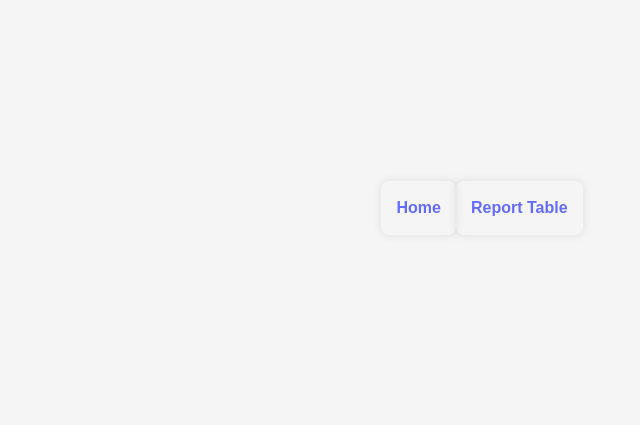
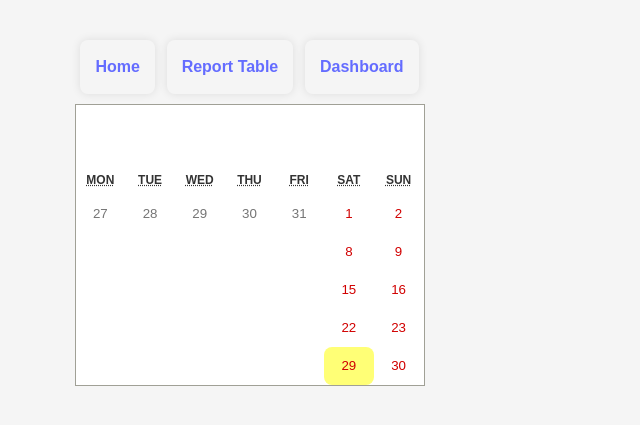
Before and after one commit to Allynesta/myplanner, a React (Vite) app: page /Dashboard in a window 1280 px wide. Before the commit this address had no page. Shown: the part 187-612 px from the top of the page, without its empty margins (158-798 px from the left). Built offline with nearby package versions, Linux system fonts and the light colour scheme.

Commit message:
inserting a dashboard page more interactive

```diff
--- a/package.json
+++ b/package.json
@@ -12,13 +12,16 @@
   "dependencies": {
     "formik": "^2.4.6",
     "react": "^18.3.1",
+    "react-calendar": "^5.0.0",
     "react-datepicker": "^7.1.0",
     "react-dom": "^18.3.1",
+    "react-modal": "^3.16.1",
     "react-router-dom": "^6.24.0"
   },
   "devDependencies": {
     "@types/react": "^18.3.3",
     "@types/react-dom": "^18.3.0",
+    "@types/react-modal": "^3.16.3",
     "@typescript-eslint/eslint-plugin": "^7.13.1",
     "@typescript-eslint/parser": "^7.13.1",
     "@vitejs/plugin-react": "^4.3.1",
--- a/src/App.tsx
+++ b/src/App.tsx
@@ -3,6 +3,7 @@ import { BrowserRouter as Router, Route, Routes, Link } from "react-router-dom";
 import PlannerPage from "./pages/PlannerPage";
 import ReportPage from "./pages/ReportPage";
 import "./styles/nav.css";
+import Dashboard from "./components/Dashboard";
 
 const App: React.FC = () => {
 	// Implement the delete handler function
@@ -21,6 +22,9 @@ const App: React.FC = () => {
 					<li>
 						<Link to="/Report-Table">Report Table</Link>
 					</li>
+					<li>
+						<Link to="/Dashboard">Dashboard</Link>
+					</li>
 				</ul>
 			</nav>
 			<Routes>
@@ -29,6 +33,7 @@ const App: React.FC = () => {
 					path="/Report-Table"
 					element={<ReportPage onDelete={handleDelete} />}
 				/>
+				<Route path="/Dashboard" element={<Dashboard />} />
 			</Routes>
 		</Router>
 	);
--- /dev/null
+++ b/src/components/Dashboard.tsx
@@ -0,0 +1,41 @@
+import { useState } from "react";
+import Calendar from "react-calendar";
+import "react-calendar/dist/Calendar.css";
+import DataForm from "./DataForm";
+import Modal from "react-modal";
+
+type ValuePiece = Date | null;
+
+type Value = ValuePiece | [ValuePiece, ValuePiece];
+
+const Dashboard = () => {
+	const [value, onChange] = useState<Value>(null);
+	const [showForm, setShowForm] = useState(false);
+
+	const handleSelect = (date: Value) => {
+		console.log(date);
+		onChange(date);
+		setShowForm(true);
+	};
+
+	const handleSubmit = (data: unknown) => {
+		// Handle form submission here
+		console.log(data);
+		setShowForm(false);
+	};
+
+	return (
+		<div>
+			<Calendar
+				onChange={handleSelect}
+				value={value}
+				className="custom-calendar"
+			/>
+			<Modal isOpen={showForm} onRequestClose={() => setShowForm(false)}>
+				<DataForm onSubmit={handleSubmit} selectedDate={value as Date} />
+			</Modal>
+		</div>
+	);
+};
+
+export default Dashboard;
--- /dev/null
+++ b/src/styles/dashboard.css
@@ -0,0 +1,103 @@
+.react-calendar {
+    width: 400px;
+    max-width: 100%;
+    background-color: #fff;
+    color: #222;
+    border-radius: 8px;
+    box-shadow: 0 12px 24px rgba(0, 0, 0, 0.2);
+    font-family: Arial, Helvetica, sans-serif;
+    line-height: 1.125em;
+  }
+
+  .react-calendar__navigation button {
+    color: #6f48eb;
+    min-width: 44px;
+    background: none;
+    font-size: 16px;
+    margin-top: 8px;
+  }
+
+  .react-calendar__navigation button:enabled:hover,
+  .react-calendar__navigation button:enabled:focus {
+    background-color: #f8f8fa;
+  }
+
+  .react-calendar__navigation button[disabled] {
+    background-color: #f0f0f0;
+  }
+
+  abbr[title] {
+    text-decoration: none;
+  }
+
+  /* .react-calendar__month-view__days__day--weekend {
+    color: #d10000;
+  } */
+
+  .react-calendar__tile:enabled:hover,
+  .react-calendar__tile:enabled:focus {
+    background: #f8f8fa;
+    color: #6f48eb;
+    border-radius: 6px;
+  }
+
+  .react-calendar__tile--now {
+    background: #6f48eb33;
+    border-radius: 6px;
+    font-weight: bold;
+    color: #6f48eb;
+  }
+
+  .react-calendar__tile--now:enabled:hover,
+  .react-calendar__tile--now:enabled:focus {
+    background: #6f48eb33;
+    border-radius: 6px;
+    font-weight: bold;
+    color: #6f48eb;
+  }
+
+  .react-calendar__tile--hasActive:enabled:hover,
+  .react-calendar__tile--hasActive:enabled:focus {
+    background: #f8f8fa;
+  }
+
+  .react-calendar__tile--active {
+    background: #6f48eb;
+    border-radius: 6px;
+    font-weight: bold;
+    color: white;
+  }
+
+  .react-calendar__tile--active:enabled:hover,
+  .react-calendar__tile--active:enabled:focus {
+    background: #6f48eb;
+    color: white;
+  }
+
+  .react-calendar--selectRange .react-calendar__tile--hover {
+    background-color: #f8f8fa;
+  }
+
+  .react-calendar__tile--range {
+    background: #f8f8fa;
+    color: #6f48eb;
+    border-radius: 0;
+  }
+
+  .react-calendar__tile--rangeStart {
+    border-top-right-radius: 0;
+    border-bottom-right-radius: 0;
+    border-top-left-radius: 6px;
+    border-bottom-left-radius: 6px;
+    background: #6f48eb;
+    color: white;
+  }
+
+  .react-calendar__tile--rangeEnd {
+    border-top-left-radius: 0;
+    border-bottom-left-radius: 0;
+    border-top-right-radius: 6px;
+    border-bottom-right-radius: 6px;
+    background: #6f48eb;
+    color: white;
+  }
```
Also changed, not shown: 1 other file (tests, documents, lock files or other folders).
